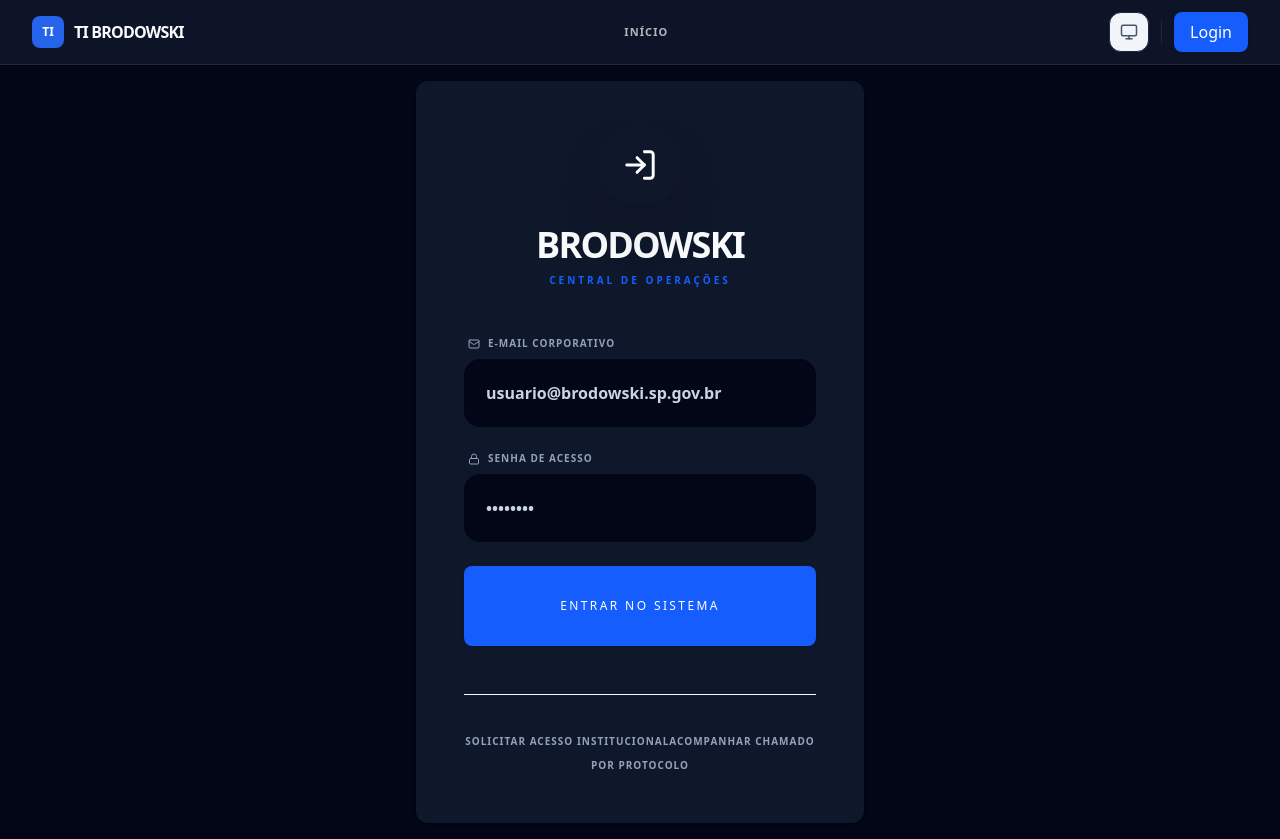
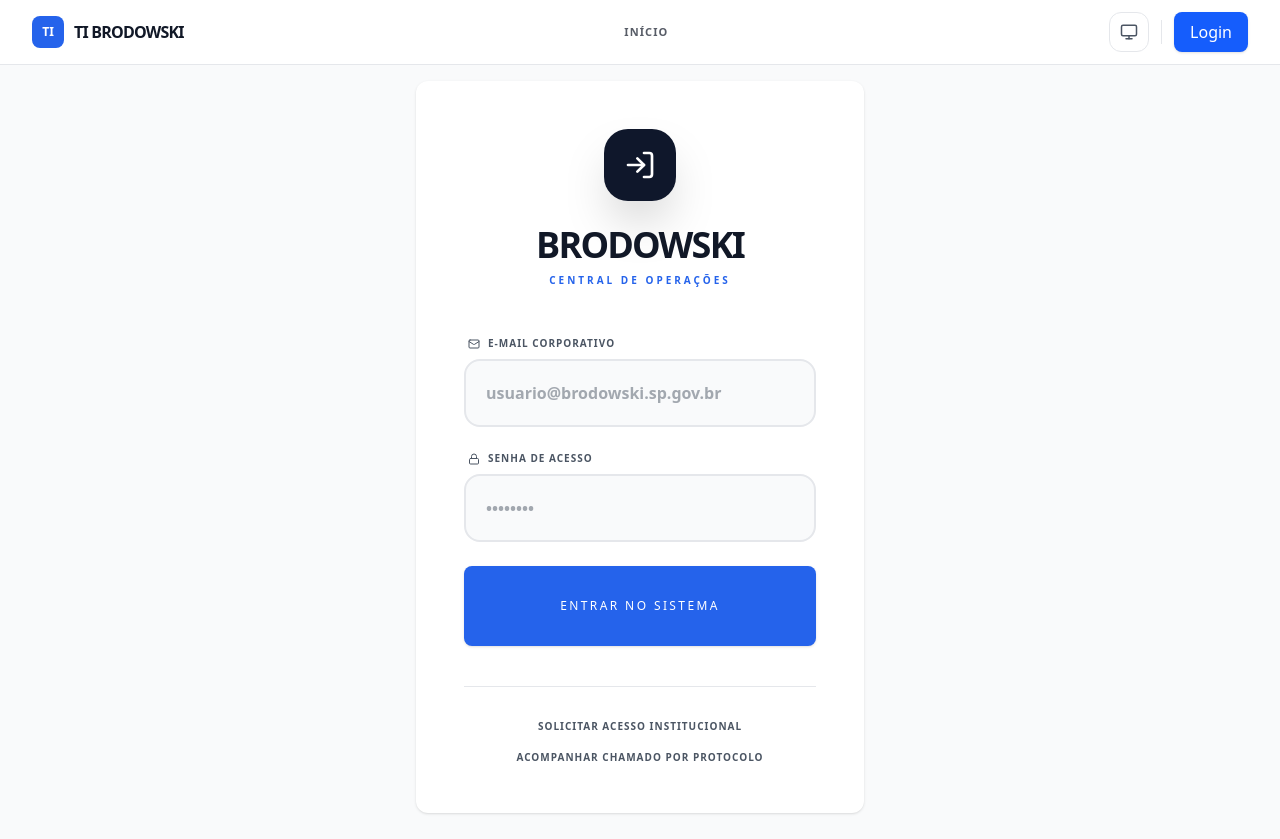
Before and after one commit to N41LL1W/brodowski-chamados, a Next.js app: page /login in a window 1280 px wide. Built offline with nearby package versions, Linux system fonts and the light colour scheme; no server answers; the database is empty.

Commit message:
Fix: ThemeToggle

```diff
--- a/src/app/globals.css
+++ b/src/app/globals.css
@@ -10,28 +10,32 @@
 }
 
 :root {
-  --bg-primary: #f9fafb;     /* Gray 50 */
-  --bg-secondary: #ffffff;   /* White */
-  --text-primary: #111827;   /* Gray 900 */
-  --text-secondary: #4b5563; /* Gray 600 */
-  --border-color: #e5e7eb;   /* Gray 200 */
-  --brand-color: #2563eb;    /* Blue 600 */
+  --bg-primary:     #f9fafb;
+  --bg-secondary:   #ffffff;
+  --text-primary:   #111827;
+  --text-secondary: #4b5563;
+  --border-color:   #e5e7eb;
+  --brand-color:    #2563eb;
 }
 
 .dark {
-  --bg-primary: #020617;     /* Slate 950 */
-  --bg-secondary: #0f172a;   /* Slate 900 */
-  --text-primary: #f8fafc;   /* Slate 50 */
-  --text-secondary: #94a3b8; /* Slate 400 */
-  --border-color: #1e293b;   /* Slate 800 */
-  --brand-color: #3b82f6;    /* Blue 500 */
+  --bg-primary:     #020617;
+  --bg-secondary:   #0f172a;
+  --text-primary:   #f8fafc;
+  --text-secondary: #94a3b8;
+  --border-color:   #1e293b;
+  --brand-color:    #3b82f6;
 }
 
 @layer base {
   * {
     @apply border-border;
   }
+  html {
+    /* Transição suave ao trocar tema */
+    transition: background-color 0.2s ease, color 0.2s ease;
+  }
   body {
-    @apply bg-background text-foreground transition-colors duration-300 antialiased;
+    @apply bg-background text-foreground antialiased;
   }
 }
--- a/src/app/login/page.tsx
+++ b/src/app/login/page.tsx
@@ -1,5 +1,3 @@
-//src\app\login\page.tsx
-
 "use client";
 
 import { useState, useEffect } from 'react';
@@ -24,11 +22,7 @@ export default function LoginPage() {
     e.preventDefault();
     setError(null);
     setIsLoading(true);
-
-    const result = await signIn('credentials', {
-      redirect: false, email, password,
-    });
-
+    const result = await signIn('credentials', { redirect: false, email, password });
     if (result?.error) {
       setError('Acesso negado. Verifique suas credenciais.');
       setIsLoading(false);
@@ -40,25 +34,25 @@ export default function LoginPage() {
   if (status === "loading") return null;
 
   return (
-    <div className="flex justify-center items-center min-h-[90vh] p-4 bg-background/50">
+    <div className="flex justify-center items-center min-h-[90vh] p-4 bg-background">
       <Card className="w-full max-w-md p-12 shadow-[0_32px_64px_-12px_rgba(0,0,0,0.1)] border-none rounded-[3rem] bg-card">
         <div className="flex flex-col items-center mb-12">
-          <div className="bg-slate-900 text-white p-5 rounded-4xl shadow-2xl mb-6 scale-110">
+          <div className="bg-slate-900 text-white p-5 rounded-3xl shadow-2xl mb-6">
             <LogIn size={32} />
           </div>
           <h1 className="text-4xl font-black tracking-tighter uppercase text-foreground">Brodowski</h1>
-          <p className="font-bold text-[10px] uppercase tracking-[0.3em] text-blue-600 mt-2">Central de Operações</p>
+          <p className="font-bold text-[10px] uppercase tracking-[0.3em] text-primary mt-2">Central de Operações</p>
         </div>
 
         {error && (
-          <div className="bg-red-50 border-2 border-red-100 text-red-600 p-4 rounded-2xl mb-8 text-[11px] font-black uppercase text-center animate-shake">
+          <div className="bg-red-50 dark:bg-red-900/20 border-2 border-red-100 dark:border-red-800 text-red-600 dark:text-red-400 p-4 rounded-2xl mb-8 text-[11px] font-black uppercase text-center">
             {error}
           </div>
         )}
 
         <form onSubmit={handleSubmit} className="space-y-6">
           <div className="space-y-2">
-            <label className="flex items-center gap-2 text-[10px] font-black uppercase ml-1 tracking-widest text-slate-400">
+            <label className="flex items-center gap-2 text-[10px] font-black uppercase ml-1 tracking-widest text-muted">
               <Mail size={12}/> E-mail Corporativo
             </label>
             <input
@@ -66,14 +60,14 @@ export default function LoginPage() {
               value={email}
               onChange={(e) => setEmail(e.target.value)}
               required
-              className="w-full p-5 bg-background border-2 border-transparent focus:border-blue-500 focus:bg-card rounded-2xl outline-none transition-all font-bold text-slate-700 placeholder:text-slate-300"
+              className="w-full p-5 bg-background border-2 border-border focus:border-primary rounded-2xl outline-none transition-all font-bold text-foreground placeholder:text-muted/50"
               placeholder="usuario@brodowski.sp.gov.br"
               disabled={isLoading}
             />
           </div>
 
           <div className="space-y-2">
-            <label className="flex items-center gap-2 text-[10px] font-black uppercase ml-1 tracking-widest text-slate-400">
+            <label className="flex items-center gap-2 text-[10px] font-black uppercase ml-1 tracking-widest text-muted">
               <Lock size={12}/> Senha de Acesso
             </label>
             <input
@@ -81,7 +75,7 @@ export default function LoginPage() {
               value={password}
               onChange={(e) => setPassword(e.target.value)}
               required
-              className="w-full p-5 bg-background border-2 border-transparent focus:border-blue-500 focus:bg-card rounded-2xl outline-none transition-all font-bold text-slate-700 placeholder:text-slate-300"
+              className="w-full p-5 bg-background border-2 border-border focus:border-primary rounded-2xl outline-none transition-all font-bold text-foreground placeholder:text-muted/50"
               placeholder="••••••••"
               disabled={isLoading}
             />
@@ -89,19 +83,26 @@ export default function LoginPage() {
 
           <Button
             type="submit"
-            className="w-full py-8 text-xs font-black uppercase tracking-[0.2em] shadow-2xl bg-blue-600 hover:bg-slate-900 transition-all rounded-2xl"
+            className="w-full py-8 text-xs font-black uppercase tracking-[0.2em] shadow-2xl bg-primary hover:opacity-90 transition-all rounded-2xl"
             disabled={isLoading}
           >
             {isLoading ? 'Autenticando...' : 'Entrar no Sistema'}
           </Button>
         </form>
 
-        <div className="text-center mt-12 pt-8 border-t border-slate-50">
-          <Link href="/registro" className="text-[10px] font-black uppercase tracking-widest text-slate-400 hover:text-blue-600 transition-colors">
+        {/* LINKS — com espaçamento correto */}
+        <div className="mt-10 pt-8 border-t border-border flex flex-col items-center gap-4">
+          <Link
+            href="/registro"
+            className="text-[10px] font-black uppercase tracking-widest text-muted hover:text-primary transition-colors"
+          >
             Solicitar acesso institucional
           </Link>
-          <Link href="/acompanhar" className="text-[10px] font-black uppercase tracking-widest text-muted hover:text-primary transition-colors">
-              Acompanhar chamado por protocolo
+          <Link
+            href="/acompanhar"
+            className="text-[10px] font-black uppercase tracking-widest text-muted hover:text-primary transition-colors"
+          >
+            Acompanhar chamado por protocolo
           </Link>
         </div>
       </Card>
--- a/src/components/ThemeToggle.tsx
+++ b/src/components/ThemeToggle.tsx
@@ -1,5 +1,3 @@
-//src\components\ThemeToggle.tsx
-
 "use client";
 
 import { useEffect, useState } from "react";
@@ -16,6 +14,14 @@ export default function ThemeToggle() {
     const saved = (localStorage.getItem("theme") as Theme) || "system";
     setTheme(saved);
     applyTheme(saved);
+
+    // Listener para quando o sistema muda (só afeta mode=system)
+    const mq = window.matchMedia("(prefers-color-scheme: dark)");
+    const handler = () => {
+      if (localStorage.getItem("theme") === "system") applyTheme("system");
+    };
+    mq.addEventListener("change", handler);
+    return () => mq.removeEventListener("change", handler);
   }, []);
 
   function applyTheme(t: Theme) {
@@ -25,6 +31,9 @@ export default function ThemeToggle() {
 
     root.classList.toggle("dark", isDark);
     localStorage.setItem("theme", t);
+
+    // Dispara evento customizado para o SystemConfigProvider reagir
+    window.dispatchEvent(new CustomEvent("themechange", { detail: { isDark } }));
   }
 
   function toggle() {
@@ -39,11 +48,11 @@ export default function ThemeToggle() {
   return (
     <button
       onClick={toggle}
-      className="p-2.5 rounded-xl bg-slate-100 dark:bg-slate-800 text-slate-600 dark:text-slate-300 hover:scale-110 active:scale-95 transition-all border border-border dark:border-slate-700"
+      className="p-2.5 rounded-xl bg-card border border-border text-muted hover:scale-110 active:scale-95 transition-all"
       aria-label="Trocar Tema"
     >
-      {theme === "light" && <Sun size={18} />}
-      {theme === "dark" && <Moon size={18} />}
+      {theme === "light"  && <Sun size={18} />}
+      {theme === "dark"   && <Moon size={18} />}
       {theme === "system" && <Monitor size={18} />}
     </button>
   );
```
Also changed, not shown: src/components/SystemConfigProvider.tsx (+59 -41 lines).
